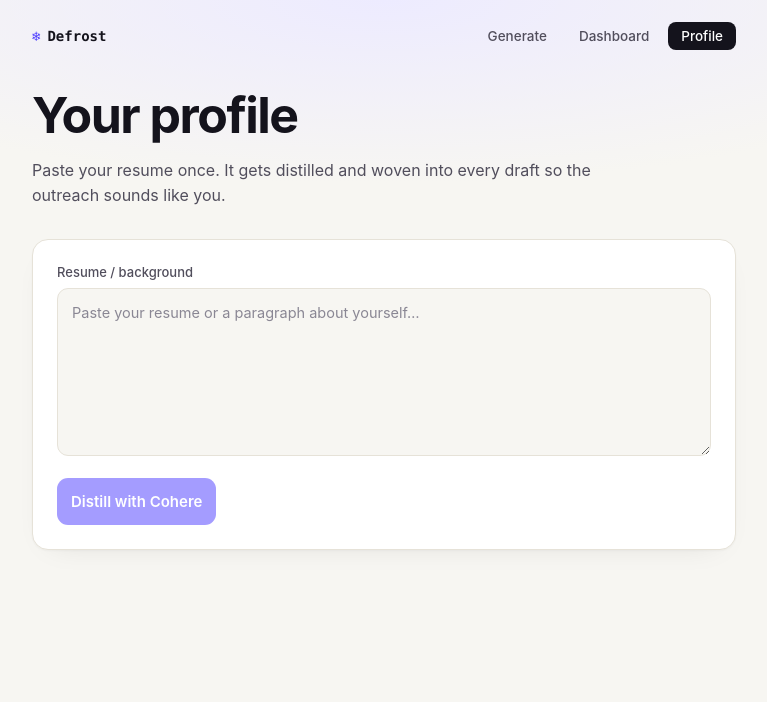
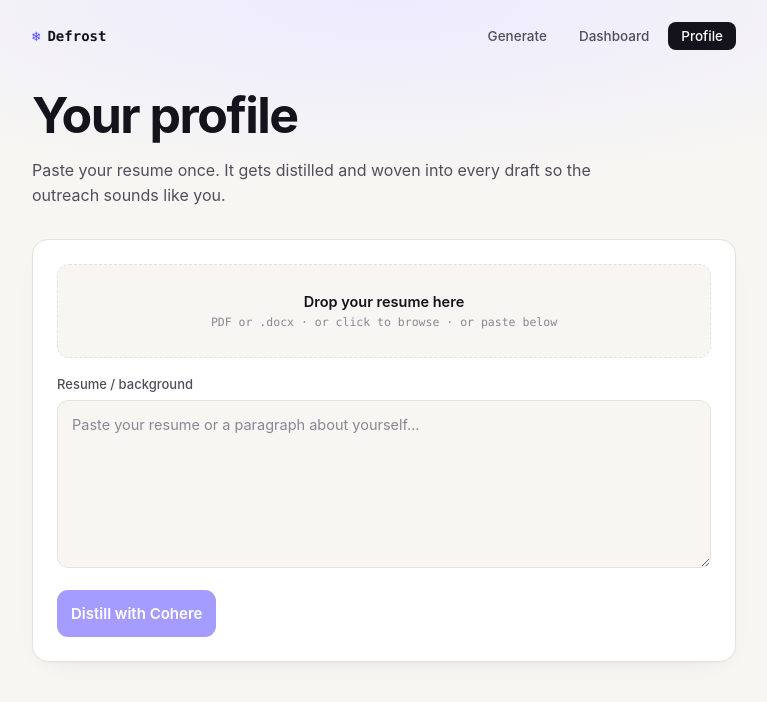
Before and after one commit to thecodemonki/defrost, a Next.js app: page /profile in a window 1280 px wide. Shown: the top 702 px of the page, without its empty margins (256-1023 px from the left). Built offline with nearby package versions, Linux system fonts and the light colour scheme.

Commit message:
resume file upload

```diff
--- a/app/api/profile/route.ts
+++ b/app/api/profile/route.ts
@@ -3,11 +3,52 @@ import { chat } from "@/lib/cohere";
 
 export const runtime = "nodejs";
 
+async function extractText(req: NextRequest): Promise<string> {
+  const contentType = req.headers.get("content-type") || "";
+
+  // File upload path
+  if (contentType.includes("multipart/form-data")) {
+    const form = await req.formData();
+    const file = form.get("file") as File | null;
+    if (!file) throw new Error("No file uploaded.");
+
+    const buf = Buffer.from(await file.arrayBuffer());
+    const name = file.name.toLowerCase();
+
+    if (name.endsWith(".pdf")) {
+      const { PDFParse } = await import("pdf-parse");
+      const parser = new PDFParse({ data: buf });
+      const result = await parser.getText();
+      await parser.destroy();
+      return result.text || "";
+    }
+    if (name.endsWith(".docx")) {
+      const mammoth = await import("mammoth");
+      const data = await mammoth.extractRawText({ buffer: buf });
+      return data.value || "";
+    }
+    throw new Error("Unsupported file type. Upload a PDF or .docx.");
+  }
+
+  // Pasted-text path (unchanged behaviour)
+  const body = await req.json();
+  return typeof body.resume === "string" ? body.resume : "";
+}
+
 export async function POST(req: NextRequest) {
   try {
-    const { resume } = await req.json();
-    if (!resume || typeof resume !== "string" || resume.trim().length < 30) {
-      return NextResponse.json({ error: "Paste a bit more of your resume." }, { status: 400 });
+    let resume = "";
+    try {
+      resume = await extractText(req);
+    } catch (e: any) {
+      return NextResponse.json({ error: e.message || "Couldn't read the file." }, { status: 400 });
+    }
+
+    if (!resume || resume.trim().length < 30) {
+      return NextResponse.json(
+        { error: "Couldn't get enough text from that. Try pasting it instead — the file may be a scanned image with no text layer." },
+        { status: 422 }
+      );
     }
 
     const system =
@@ -28,7 +69,7 @@ export async function POST(req: NextRequest) {
       parsed = { name: "", summary: cleaned, links: "" };
     }
 
-    return NextResponse.json(parsed);
+    return NextResponse.json({ ...parsed, raw: resume.trim() });
   } catch (err: any) {
     return NextResponse.json({ error: err?.message ?? "Couldn't process resume." }, { status: 500 });
   }
--- a/app/globals.css
+++ b/app/globals.css
@@ -467,3 +467,15 @@ textarea:focus, input:focus {
 .refine-custom { flex: 1; min-width: 160px; }
 .refine-custom input { font-size: 13px; padding: 7px 11px; border-radius: 9px; }
 .refine-status { font-family: var(--mono); font-size: 11.5px; color: var(--accent); }
+
+/* ---------- Resume dropzone ---------- */
+.dropzone {
+  display: flex; flex-direction: column; align-items: center; justify-content: center; gap: 5px;
+  text-align: center; padding: 28px 20px; margin-bottom: 18px;
+  border: 1.5px dashed var(--line); border-radius: 12px; background: var(--paper);
+  cursor: pointer; transition: border-color 0.15s ease, background 0.15s ease;
+}
+.dropzone:hover { border-color: var(--accent); background: var(--accent-soft); }
+.dropzone[data-busy="true"] { border-color: var(--accent); pointer-events: none; opacity: 0.8; }
+.dropzone-title { font-size: 14.5px; font-weight: 600; color: var(--ink); }
+.dropzone-sub { font-family: var(--mono); font-size: 11.5px; color: var(--ink-faint); }
--- a/app/profile/page.tsx
+++ b/app/profile/page.tsx
@@ -1,6 +1,6 @@
 "use client";
 
-import { useEffect, useState } from "react";
+import { useEffect, useState, useRef } from "react";
 import { loadProfile, saveProfile, clearProfile } from "@/lib/profile";
 
 export default function ProfilePage() {
@@ -9,13 +9,40 @@ export default function ProfilePage() {
   const [summary, setSummary] = useState("");
   const [links, setLinks] = useState("");
   const [distilling, setDistilling] = useState(false);
+  const [uploading, setUploading] = useState(false);
   const [saved, setSaved] = useState(false);
   const [error, setError] = useState("");
+  const fileRef = useRef<HTMLInputElement>(null);
 
   useEffect(() => {
     const p = loadProfile();
     if (p) { setRaw(p.raw); setName(p.name); setSummary(p.summary); setLinks(p.links); }
   }, []);
+
+  async function uploadResume(file: File) {
+    const fileName = file.name.toLowerCase();
+    if (!fileName.endsWith(".pdf") && !fileName.endsWith(".docx")) {
+      setError("Upload a PDF or .docx file.");
+      return;
+    }
+    setUploading(true);
+    setError("");
+    try {
+      const form = new FormData();
+      form.append("file", file);
+      const res = await fetch("/api/profile", { method: "POST", body: form });
+      const data = await res.json();
+      if (!res.ok) throw new Error(data.error || "Couldn't read the file.");
+      setName(data.name || "");
+      setSummary(data.summary || "");
+      setLinks(data.links || "");
+      if (data.raw) setRaw(data.raw);
+    } catch (e: any) {
+      setError(e.message);
+    } finally {
+      setUploading(false);
+    }
+  }
 
   async function distill() {
     setDistilling(true);
@@ -57,6 +84,28 @@ export default function ProfilePage() {
       </header>
 
       <section className="card">
+        <div
+          className="dropzone"
+          onClick={() => fileRef.current?.click()}
+          onDragOver={(e) => e.preventDefault()}
+          onDrop={(e) => {
+            e.preventDefault();
+            const f = e.dataTransfer.files?.[0];
+            if (f) uploadResume(f);
+          }}
+          data-busy={uploading}
+        >
+          <input
+            ref={fileRef}
+            type="file"
+            accept=".pdf,.docx"
+            hidden
+            onChange={(e) => e.target.files?.[0] && uploadResume(e.target.files[0])}
+          />
+          <span className="dropzone-title">{uploading ? "Reading your resume…" : "Drop your resume here"}</span>
+          <span className="dropzone-sub">PDF or .docx · or click to browse · or paste below</span>
+        </div>
+
         <div className="field">
           <label htmlFor="resume">Resume / background</label>
           <textarea
--- a/package.json
+++ b/package.json
@@ -9,7 +9,9 @@
     "lint": "next lint"
   },
   "dependencies": {
+    "mammoth": "^1.12.0",
     "next": "14.2.5",
+    "pdf-parse": "^2.4.5",
     "react": "18.3.1",
     "react-dom": "18.3.1"
   },
```
Also changed, not shown: 1 other file (tests, documents, lock files or other folders).
